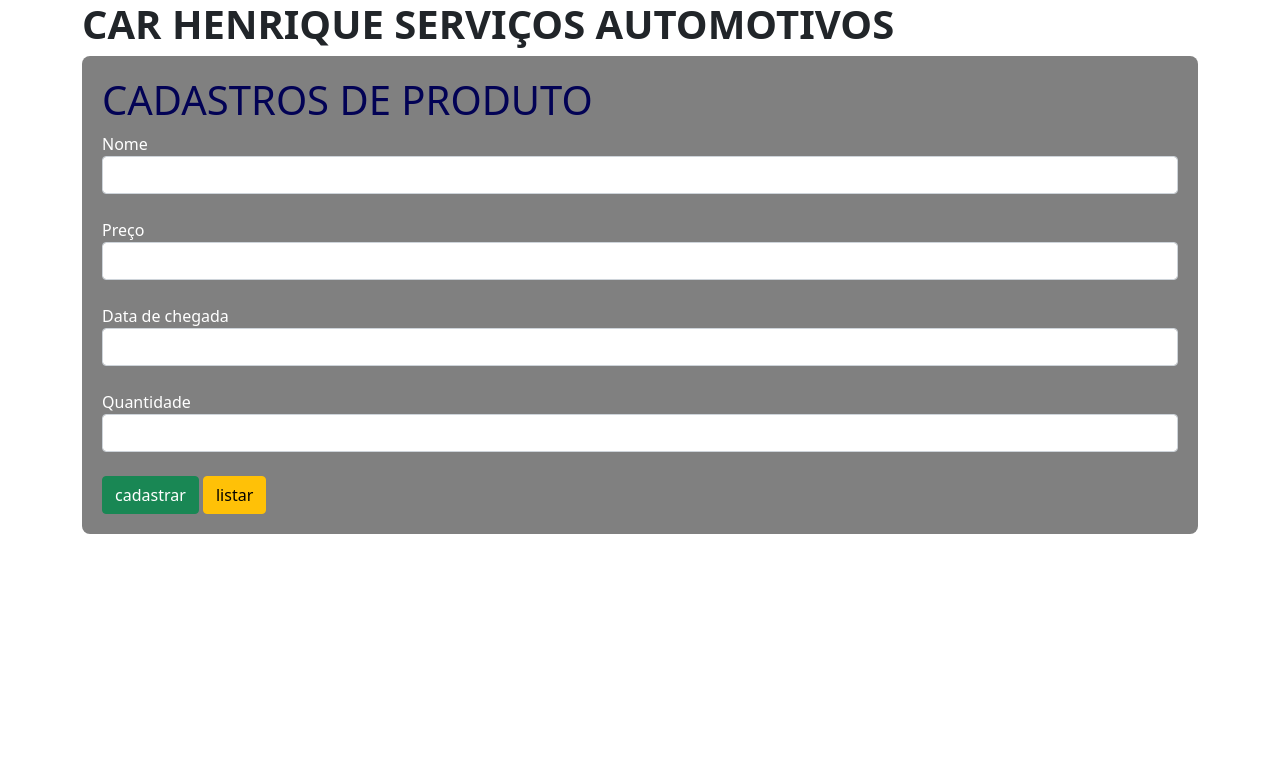
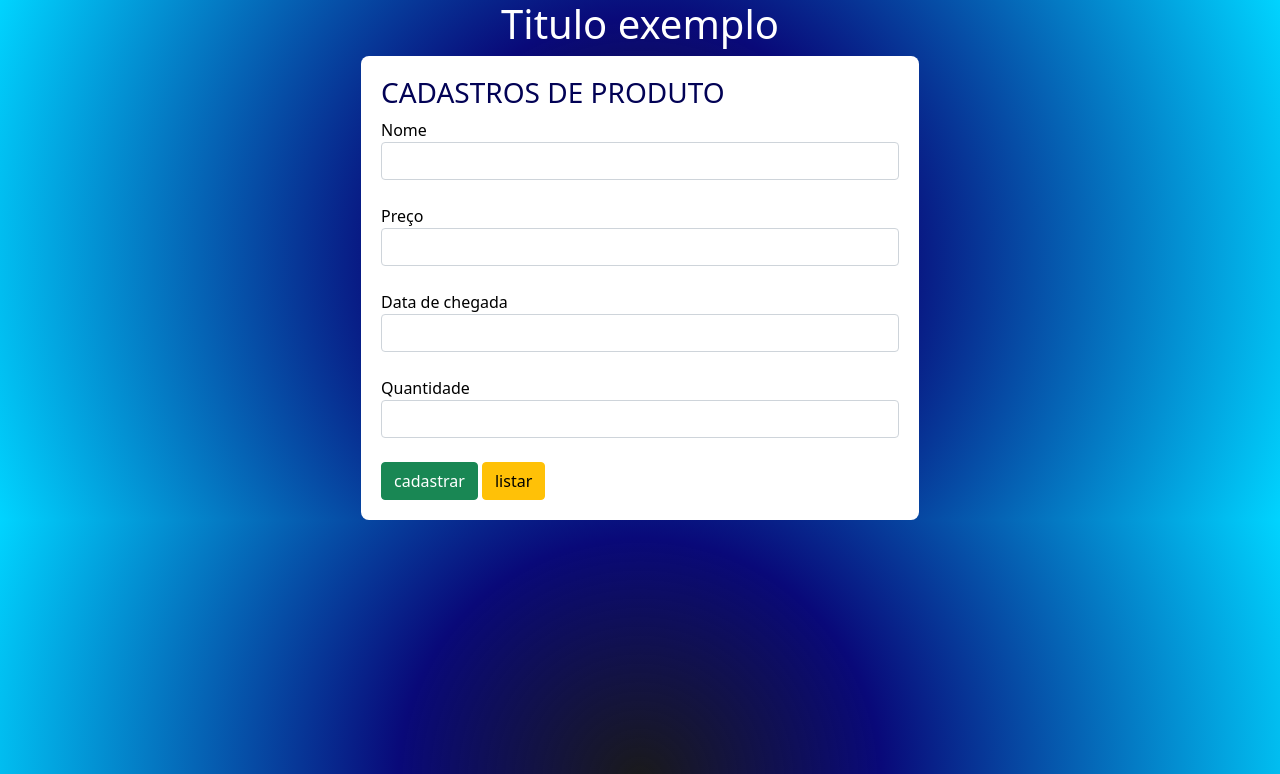
Before and after one commit to SamSantos1jz/crud-produto-django, a Django app: page /estoque/cadastrar_produto/ in a window 1280 px wide. Shown: the top 774 px of the page. Run offline with Django 5.2, Linux system fonts and the light colour scheme; some libraries are stand-ins or nearby versions.

Commit message:
style: refazendo estilo das telas de lista e cadastro

```diff
--- a/crud/urls.py
+++ b/crud/urls.py
@@ -20,4 +20,5 @@ from django.urls import path, include
 urlpatterns = [
     path('admin/', admin.site.urls),
     path('estoque/', include('estoque.urls'))
+
 ]
--- a/estoque/templates/cadastrar_produto.html
+++ b/estoque/templates/cadastrar_produto.html
@@ -7,11 +7,23 @@
     <link href=" https://cdn.jsdelivr.net/npm/sweetalert2@11.12.4/dist/sweetalert2.min.css " rel="stylesheet">
     <title>Cadastrar Produto</title>
     <style>
+      body {
+        background: radial-gradient(circle, rgba(0,0,0,0.8995798148360907) 0%, rgba(9,9,121,1) 35%, rgba(0,212,255,1) 100%);
+        /* background: linear-gradient(90deg, rgba(2,0,36,1) 0%, rgba(9,9,121,1) 35%, rgba(0,212,255,1) 100%); */
+      }
+      .container {
+        display: flex;
+        justify-content: center;
+      }
       .form-principal{
-        background-color: gray;
+        width: 50%;
+        background-color: #ffffff;
         padding: 20px;
         border-radius: 8px;
         color: white;
+      }
+      label{
+        color: black;
       }
     </style>
     <script>
@@ -48,11 +60,12 @@
 
   </head>
   <body>
-
+    <div class="container title">
+      <h1 style="color: white;">Titulo exemplo</h1>
+    </div>
     <div class="container">
-      <h1 style="font-weight: 800;" >CAR HENRIQUE SERVIÇOS AUTOMOTIVOS</h1>
         <form onsubmit="verificacao()" class="form-principal" action="/estoque/cadastrar_produto/" method="POST"> {% csrf_token %}
-            <h1 style="font-weight: 500; color: rgb(2, 2, 85);">CADASTROS DE PRODUTO</h1>
+            <h3 style="font-weight: 500; color: rgb(2, 2, 85);">CADASTROS DE PRODUTO</h3>
 
             <label for="">Nome </label>
             <input class="form-control" type="text" name="nome" id="nome">
@@ -70,8 +83,8 @@
             <input class="btn btn-warning" onclick="listarProduto()" type="button" value="listar">
 
         </form>
-         </div>
 
+       </div>
     <script src="https://cdn.jsdelivr.net/npm/bootstrap@5.0.2/dist/js/bootstrap.bundle.min.js" integrity="sha384-MrcW6ZMFYlzcLA8Nl+NtUVF0sA7MsXsP1UyJoMp4YLEuNSfAP+JcXn/tWtIaxVXM" crossorigin="anonymous"></script>
     <script src=" https://cdn.jsdelivr.net/npm/sweetalert2@11.12.4/dist/sweetalert2.all.min.js "></script>
   </body>
```
Also changed, not shown: estoque/templates/home.html (added, +11 -0 lines), estoque/templates/listar_produto.html (+17 -4 lines), db.sqlite3.
